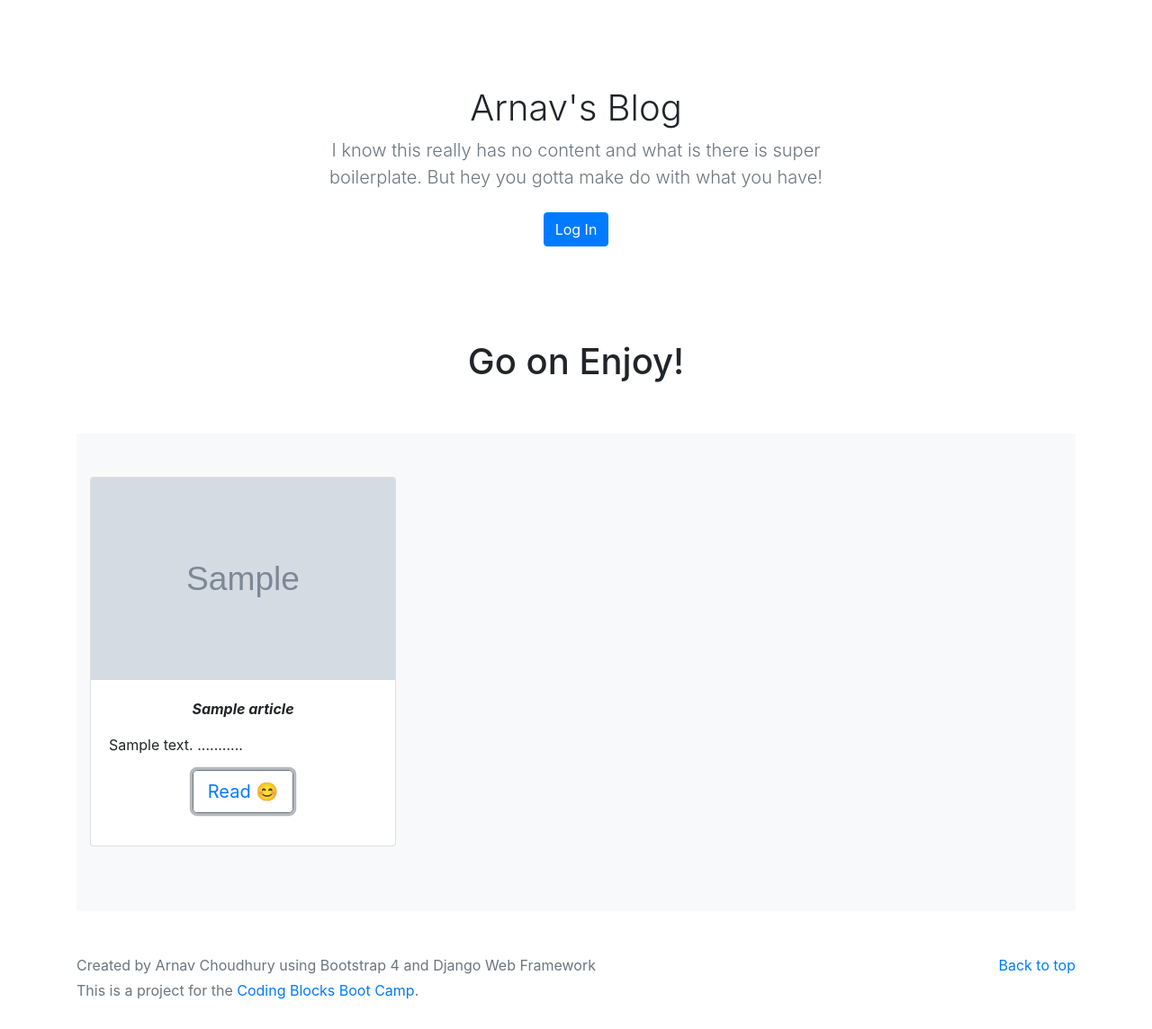
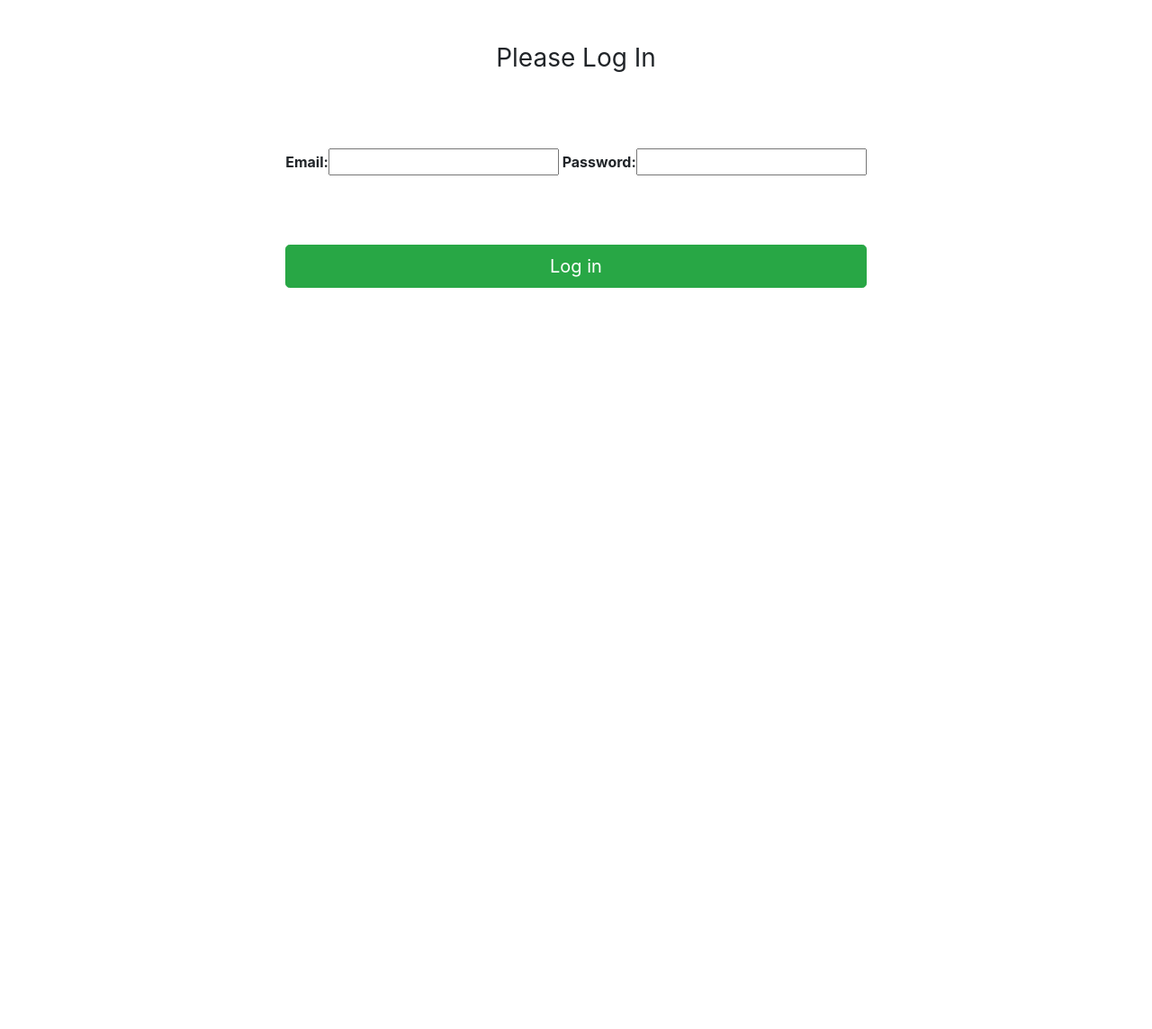
Before and after one commit to arnav13081994/blogs, a Django app: page /login in a window 1280 px wide. Shown: the part 56-1200 px from the top of the page at 90% size. After the commit the page ends 376 px from the top, so only its background shows below. Run offline with Django 3.2, Linux system fonts and the light colour scheme; tables that the repository leaves empty hold one stand-in row (values such as "Sample post"); grey boxes marked "Sample" are stand-in pictures; some libraries are stand-ins or nearby versions.

Commit message:
Created sign in page and mounted it to the main app. Used Django forms to get and display the login page. Logic and re-direct URL need to be implemented.

```diff
--- a/Blog/urls.py
+++ b/Blog/urls.py
@@ -18,7 +18,5 @@ from django.urls import path, include
 
 urlpatterns = [
     path('admin/', admin.site.urls),
-    path("", include('main.urls')),
-    path("article/<int:article_id>", include('main.urls')),
-    path("login", include('main.urls'))
+    path('', include('main.urls')),
 ]
--- /dev/null
+++ b/main/forms.py
@@ -0,0 +1,8 @@
+from django import forms
+from django.core.validators import MinLengthValidator
+
+
+
+class LoginForm(forms.Form):
+    email = forms.CharField(widget=forms.EmailInput)
+    password = forms.CharField(widget=forms.PasswordInput, min_length=8)
--- a/main/urls.py
+++ b/main/urls.py
@@ -7,7 +7,6 @@ urlpatterns = [
 
     path("", views.Index, name="index"),
     path("article/<int:pk>", views.Article, name="Article"),
-
-    #path("login", views.Login, name="login")
+    path("login", views.Login, name="login")
 
 ]
--- a/main/views.py
+++ b/main/views.py
@@ -1,19 +1,26 @@
 from django.shortcuts import render, get_object_or_404
 from main import models
+from main import forms
 
 
 # Create your views here.
 def Index(request):
     latest_articles = models.Article.objects.all().order_by('-created_at')[:10]
     context = {'latest_articles': latest_articles}
+
+
     return render(request, "main/index.html", context)
 
 
 def Article(request, pk):
-
     article_info = get_object_or_404(models.Article, pk=pk)
-    context = {
-        'article_info': article_info,
-    }
+    context = {'article_info': article_info}
 
     return render(request, 'main/components/article.html', context)
+
+
+def Login(request):
+    context = {'form': forms.LoginForm}
+
+
+    return render(request, "main/components/login.html", context)
--- a/templates/main/components/card.html
+++ b/templates/main/components/card.html
@@ -1,4 +1,7 @@
-{%  block card  %}
+{% block card %}
+
+
+
 <div class="col-md-4 box-shadow">
     <!-- Boostrap would divide the page in 12 columns by default. So 3 cards would get placed side by side since every card is 4 columns wide -->
     <div class="card mb-4">
@@ -12,8 +15,8 @@
             <p class="card-text">{{ prev }} ...........</p>
 
             <div class="btn-group d-flex justify-content-center align-items-center">
-                <button autofocus type="button" class="btn btn-lg btn-outline-secondary"><a
-                        href="article/{{article_id}}" style="text-decoration: none"> Read 😊 </a></button>
+                <button type="button" class="btn btn-lg btn-outline-secondary"><a
+                        href="article/{{article_id}}" style="text-decoration: none;"> Read 😊 </a></button>
             </div>
             <p></p>
         </div>
--- a/templates/main/components/login.html
+++ b/templates/main/components/login.html
@@ -1,10 +1,28 @@
-<!DOCTYPE html>
-<html lang="en">
-<head>
-    <meta charset="UTF-8">
-    <title>Title</title>
-</head>
-<body>
+{% extends 'main/layouts/base.html' %}
+{% load static %}
 
-</body>
-</html>
+{% block content %}
+    <div class="d-flex justify-content-center align-content-center flex-wrap">
+        <div class="">
+
+            <form>
+                <br>
+                <br>
+                <div class="h3 mb-3 font-weight-normal text-center"> Please Log In <br><br><br></div>
+                <div class = "">
+                    <strong>{{ form }}</strong>
+                </div>
+
+                <br>
+                <br>
+                <br>
+                  <button class="btn btn-lg btn-block btn-success" type="submit"> Log in</button>
+            </form>
+        </div>
+    </div>
+{% endblock %}
+
+
+
+{% block footer %}
+{% endblock %}
--- a/templates/main/index.html
+++ b/templates/main/index.html
@@ -1,4 +1,11 @@
 {% extends 'main/layouts/base.html' %}
+{% block extra_css %} <!--
+TODO somehow make card.css go to base.css and the use that to disable hover for card's read button in card.html
+ -->
+{% endblock %}
+
+
+
 {% block content %}
 
 
@@ -15,7 +22,7 @@
         <p class="lead text-muted"> I know this really has no content and what is there is super boilerplate. But hey
             you gotta make do with what you have!</p>
         <p>
-            <a href="login/" class="btn btn-primary my-2">Log In</a>
+            <a href="/login" class="btn btn-success my-2">Log In</a>
         </p>
     </div>
 </section>
--- a/templates/main/layouts/base.html
+++ b/templates/main/layouts/base.html
@@ -83,6 +83,9 @@
 
 <!-- Want this to occupy full width of web page -->
 
+
+{% block footer %}
+
 <footer class="text-muted">
     <div class="container">
         <p class="float-right">
@@ -92,6 +95,9 @@
         <p>This is a project for the <a href="https://codingblocks.com">Coding Blocks Boot Camp</a>.</p>
     </div>
 </footer>
+
+
+{% endblock %}
 
 
 <script src="https://code.jquery.com/jquery-3.2.1.slim.min.js"
```
Also changed, not shown: static/main/css/card.css (added, +7 -0 lines).
